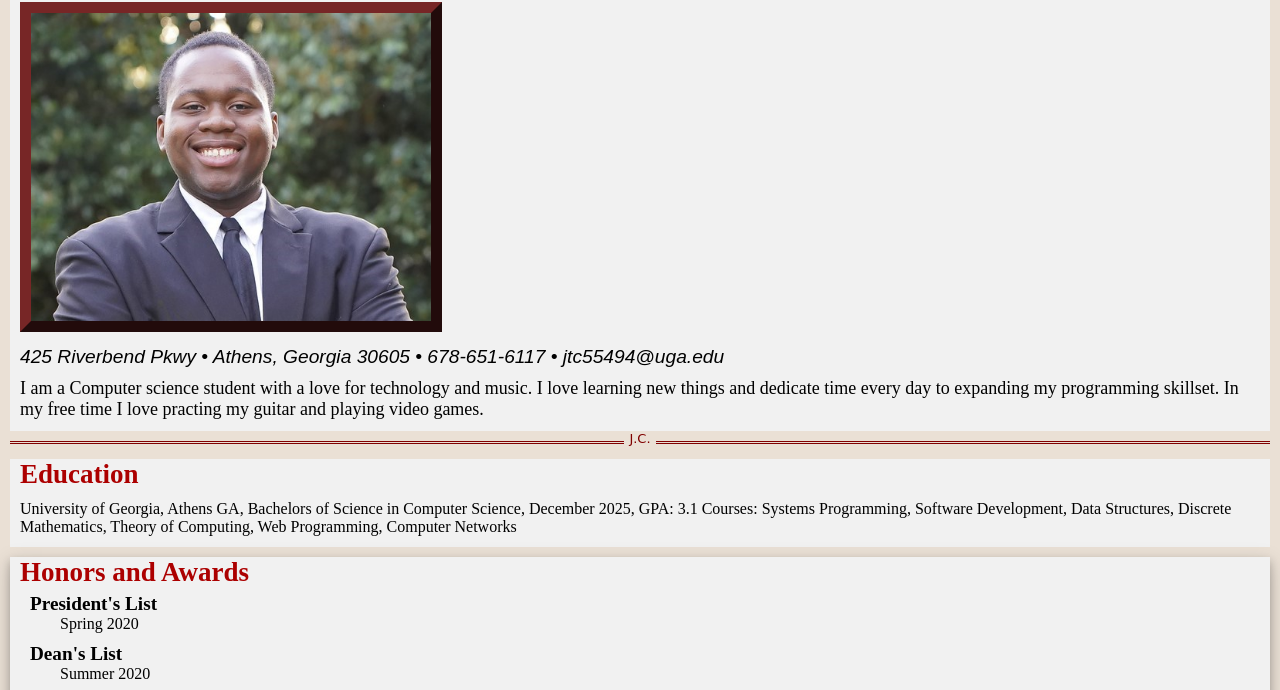
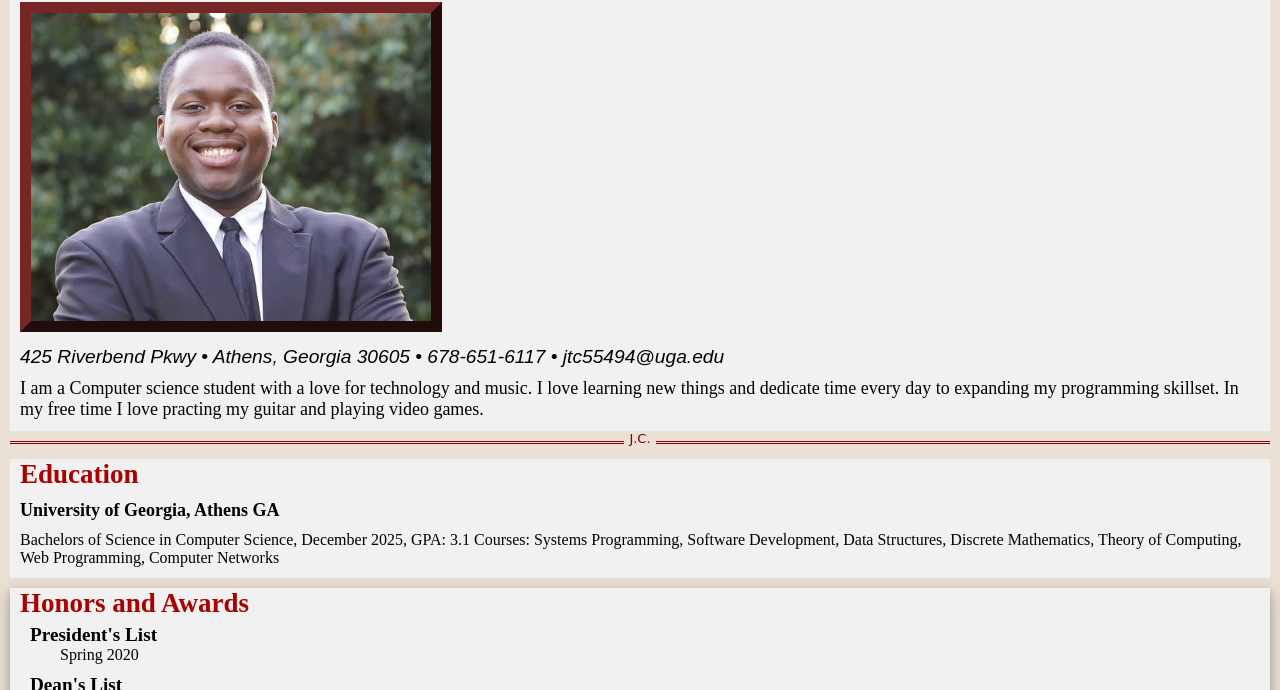
Before and after one commit to JoshuaCS01/Joshua.myCV, a plain HTML site: page index.html in a window 1280 px wide. Shown: the part 118-808 px from the top of the page. Drawn offline with Linux system fonts and the light colour scheme; a web font is replaced by a local one.

Commit message:
Add files via upload

```diff
--- a/index.html
+++ b/index.html
@@ -29,7 +29,7 @@
 
     <section class="education">
         <h2>Education</h2>
-        <p>University of Georgia, Athens GA, Bachelors of Science in Computer Science, December 2025, GPA: 3.1 Courses: Systems Programming,
+        <p class ="school">University of Georgia, Athens GA</p> <p>Bachelors of Science in Computer Science, December 2025, GPA: 3.1 Courses: Systems Programming,
             Software Development, Data Structures, Discrete Mathematics, Theory of Computing,
             Web Programming, Computer Networks</p>
 
```
